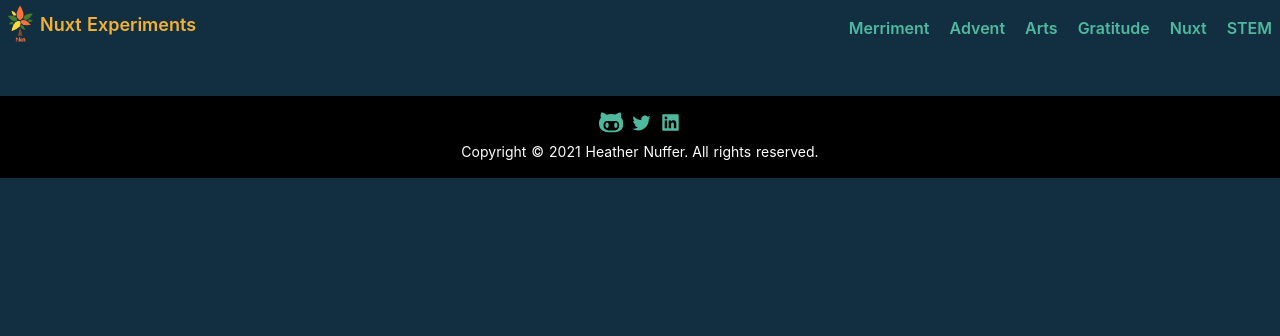
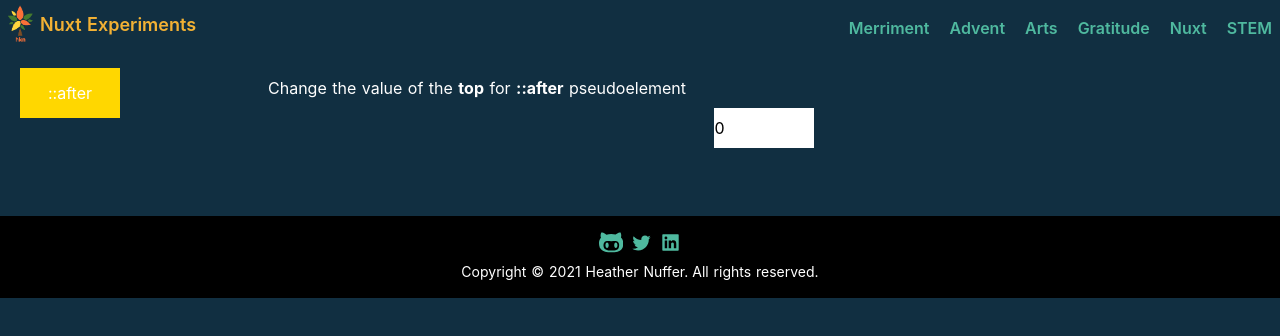
Before and after one commit to ethyl2/nuxt-experiment, a Nuxt app: page /stem/css-variables in a window 1280 px wide. Shown: the top 336 px of the page. Built offline with nearby package versions, Linux system fonts and the light colour scheme; a web font is replaced by a local one.

Commit message:
Start podcast and css variables pages

```diff
--- a/assets/globalStyles.css
+++ b/assets/globalStyles.css
@@ -4,6 +4,7 @@
   --teal-light: #4fb99f;
   --yellow: #f2b134;
   --main-bg-color: coral;
+  --bullet: '✓';
 }
 html {
   font-family: 'Source Sans Pro', -apple-system, BlinkMacSystemFont, 'Segoe UI',
--- /dev/null
+++ b/pages/podcast-list.vue
@@ -0,0 +1,32 @@
+<style scoped>
+ul.podcast-list li::before {
+  content: var(--bullet);
+  padding-right: 0.5em;
+}
+</style>
+<template>
+  <div class="podcast-list container flex flex-col">
+    <h1>Favorite Podcasts</h1>
+    <ul class="podcast-list">
+      <li>
+        <a href="https://www.goodjobbrain.com/" target="_blank" nofollow
+          >Good Job, Brain!</a
+        >
+      </li>
+      <li>
+        <a
+          href="https://www.themcelroy.family/2018/11/2/18113030/the-empty-bowl-one"
+          target="_blank"
+          nofollow
+          >The Empty Bowl</a
+        >
+      </li>
+    </ul>
+  </div>
+</template>
+
+<script>
+export default {
+  name: 'PodcastList',
+}
+</script>
--- /dev/null
+++ b/pages/stem/css-variables.vue
@@ -0,0 +1,72 @@
+<style scoped>
+:root {
+  --h: 50px;
+  --bullet2: '$';
+}
+.row {
+  width: 100px;
+  height: 50px;
+  background: navy;
+  position: relative;
+}
+
+.row::after {
+  content: '::after';
+  display: block;
+  position: absolute;
+  width: 100px;
+  height: 50px;
+  line-height: 50px;
+  background: gold;
+  text-align: center;
+  top: var(--h);
+}
+.wrapper {
+  display: flex;
+  justify-content: space-between;
+  min-width: 576px;
+  margin: auto;
+  padding: 20px;
+}
+
+form {
+  display: flex;
+  width: 80%;
+  justify-content: flex-start;
+}
+
+label {
+  width: 80%;
+  line-height: 40px;
+}
+
+input {
+  display: block;
+  width: 10%;
+  margin: auto;
+  color: black;
+}
+</style>
+<template>
+  <div class="wrapper">
+    <div class="row"></div>
+    <label for="y"
+      >Change the value of the <b>top</b> for <b>::after</b>
+      pseudoelement
+      <input id="y" type="number" value="0" step="10" />
+    </label>
+  </div>
+</template>
+
+<script>
+export default {
+  name: 'CssVariables',
+  mounted() {
+    const height = document.getElementById('y')
+    height.addEventListener('change', move, false)
+    function move() {
+      document.documentElement.style.setProperty('--h', height.value + 'px')
+    }
+  },
+}
+</script>
```
